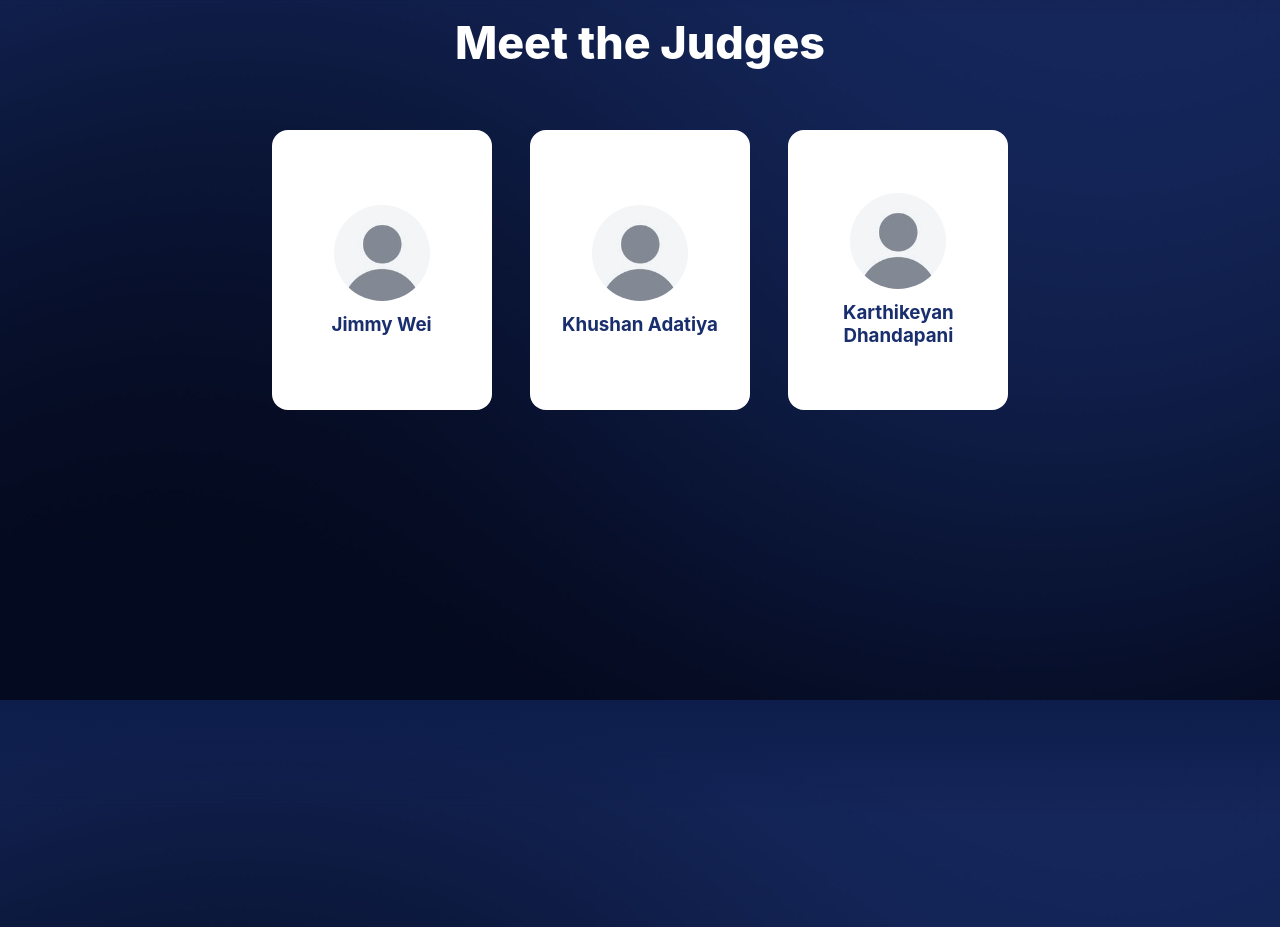
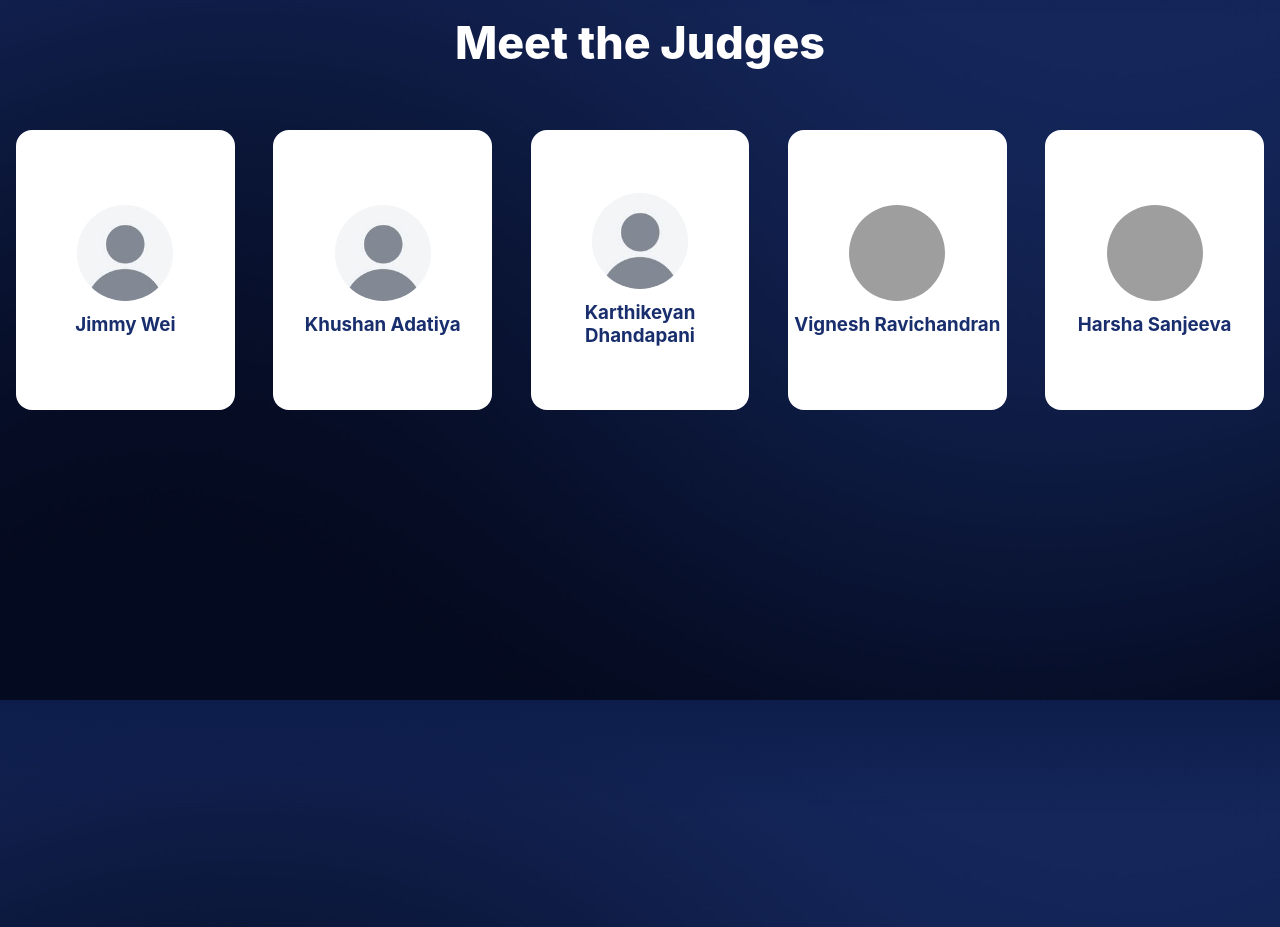
Before and after one commit to Milpitas-Hacks/milpitashacks-26, a website built with Vite: page people.html in a window 1280 px wide. Shown: the part 1700-2627 px from the top of the page. Built offline with nearby package versions, Linux system fonts and the light colour scheme; grey boxes are pictures that could not be loaded.

Commit message:
Update LinkedIn logo references in people.html

```diff
--- a/people.html
+++ b/people.html
@@ -355,7 +355,7 @@
               <p class="role">CEO<br> IncidentFox</p>
               <a href="https://www.linkedin.com/in/chiehmin-wei/" target="_blank" rel="noopener noreferrer" class="linkedin-link">
                 <img
-                  src="/src/assets/logos/linkedin.png"
+                  src="/src/assets/logos/linkedln_logo.png"
                 />
               </a>
             </div>
@@ -379,7 +379,7 @@
               <p class="role">Senior Software Engineer<br> Google</p>
               <a href="https://www.linkedin.com/in/khushanadatiya" target="_blank" rel="noopener noreferrer" class="linkedin-link">
                 <img
-                  src="/src/assets/logos/linkedin.png"
+                  src="/src/assets/logos/linkedln_logo.png"
                 />
               </a>
             </div>
@@ -402,12 +402,60 @@
               <p class="role">Principle Product Manager<br> Aruba</p>
               <a href="https://www.linkedin.com/in/dkarthik351/" target="_blank" rel="noopener noreferrer" class="linkedin-link">
                 <img
-                  src="/src/assets/logos/linkedin.png"
+                  src="/src/assets/logos/linkedln_logo.png"
                 />
               </a>
             </div>
           </div>
         </div>
+
+           <div class="judge-card">
+          <div class="card-inner">
+            <!-- Front -->
+            <div class="card-face card-front">
+              <img
+                src="/src/assets/judges_folder/IMG_2901.png"
+                alt="Judge headshot"
+              />
+              <h3>Vignesh Ravichandran</h3>
+            </div>
+
+            <!-- Back -->
+            <div class="card-face card-back">
+              <p class="role">Founder<br> MyClone</p>
+              <a href="https://www.linkedin.com/in/vigneshravichandran28/" target="_blank" rel="noopener noreferrer" class="linkedin-link">
+                <img
+                  src="/src/assets/logos/linkedln_logo.png"
+                />
+              </a>
+            </div>
+          </div>
+        </div>
+
+           <div class="judge-card">
+          <div class="card-inner">
+            <!-- Front -->
+            <div class="card-face card-front">
+              <img
+                src="/src/assets/judges_folder/IMG_3916.png"
+                alt="Judge headshot"
+              />
+              <h3>Harsha Sanjeeva</h3>
+            </div>
+
+            <!-- Back -->
+            <div class="card-face card-back">
+              <p class="role">Senior Software Engineer<br> Cisco</p>
+              <a href="https://www.linkedin.com/in/harshasanjeeva/" target="_blank" rel="noopener noreferrer" class="linkedin-link">
+                <img
+                  src="/src/assets/logos/linkedln_logo.png"
+                />
+              </a>
+            </div>
+          </div>
+        </div>
+
+
       </div>
     </div>
     </section>
```
